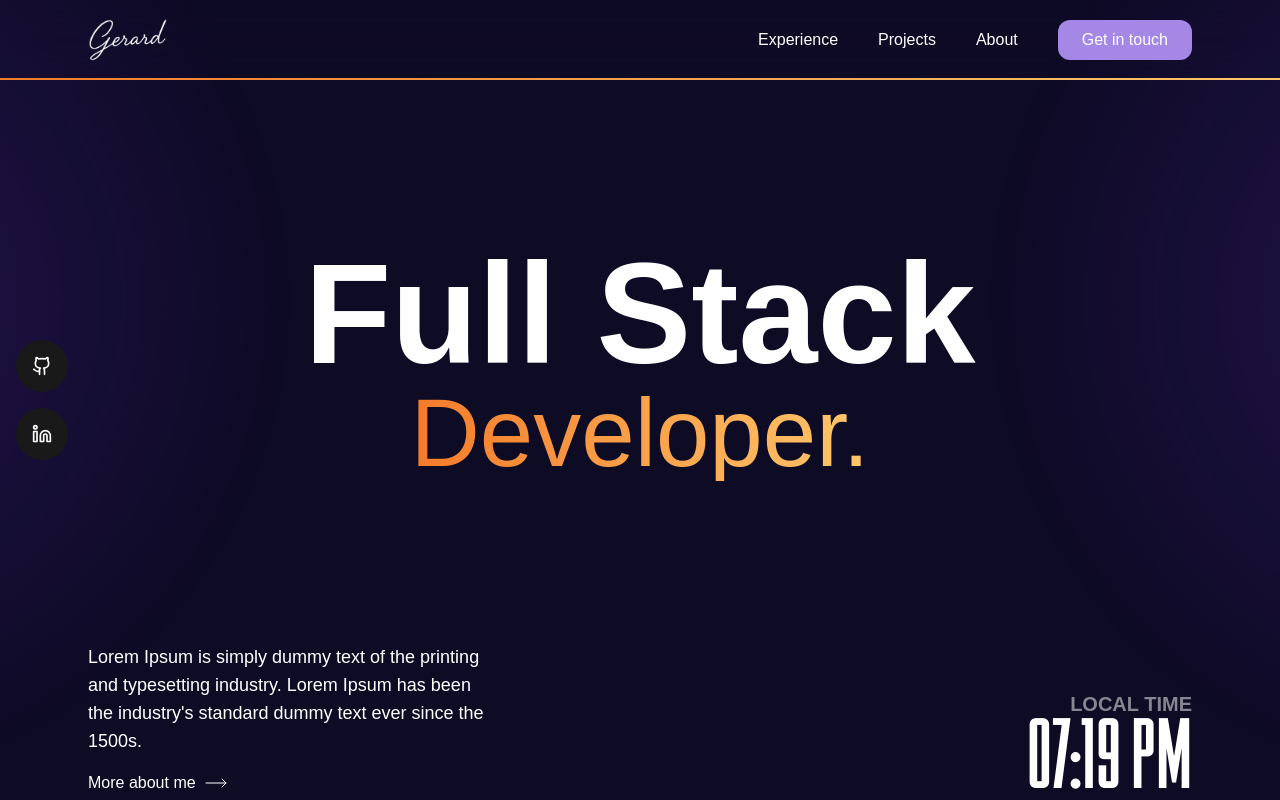
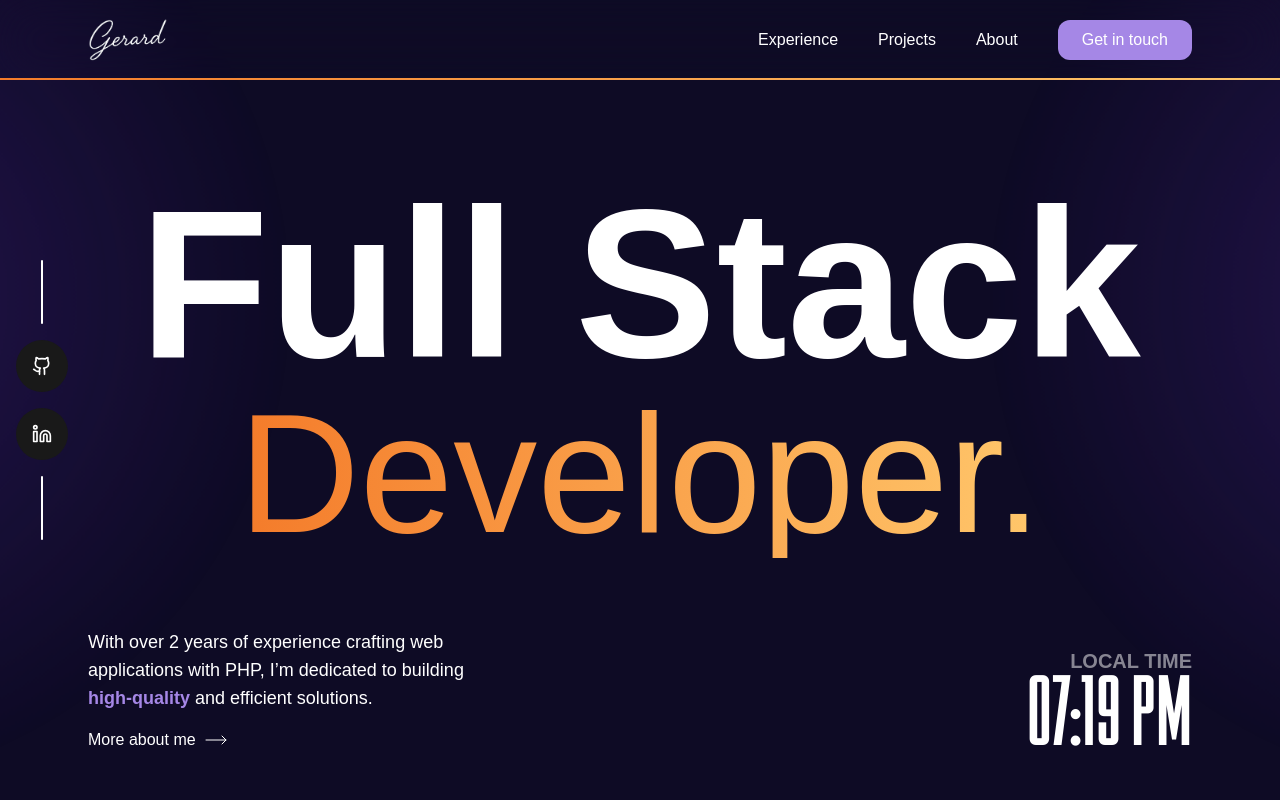
Before and after one commit to umigam3/personal-portfolio-v2, a Next.js app: page / in a window 1280 px wide. Shown: the top 800 px of the page. Built offline with nearby package versions, Linux system fonts and the light colour scheme.

Commit message:
responsive hero section

```diff
--- a/src/app/layout.tsx
+++ b/src/app/layout.tsx
@@ -7,6 +7,7 @@ import Cursor from "@components/Cursor";
 import SmoothScrolling from "@providers/SmoothScrolling";
 import LinkedIn from "@components/icons/LinkedIn";
 import GitHub from "@components/icons/GitHub";
+import Socials from "@components/Socials";
 
 export const metadata: Metadata = {
   title: "Gerard Doncel - FullStack Developer",
@@ -22,14 +23,7 @@ export default function RootLayout({
     <html lang="en" className="dark">
       <body>
         <SmoothScrolling>
-          <div className="flex flex-col gap-4 items-end fixed left-4 top-1/2 -translate-y-1/2 z-50">
-            <a className="bg-[#191919] p-4 rounded-full cursor-pointer hover:bg-primary duration-200">
-              <GitHub className="w-5 h-5" />
-            </a>
-            <a className="bg-[#191919] p-4 rounded-full cursor-pointer hover:bg-primary duration-200">
-              <LinkedIn className="w-5 h-5" />
-            </a>
-          </div>
+          <Socials />
           <Cursor />
           <Header />
           {children}
--- a/src/components/Header.tsx
+++ b/src/components/Header.tsx
@@ -12,8 +12,10 @@ export default function Header() {
       animate={{ y: 0 }}
       transition={{ duration: 0.5, delay: 0.5 }}
     >
-      <div className="flex h-full px-[5.5rem] justify-between items-center relative">
-        <img src="/signature.png" alt="Gerard Doncel" className="w-20" />
+      <div className="flex h-full px-8 md:px-[5.5rem] justify-between items-center relative">
+        <a href="#">
+          <img src="/signature.png" alt="Gerard Doncel" className="w-20" />
+        </a>
         <div className="flex items-center gap-10">
           <nav className="flex justify-end items-center gap-x-10">
             <a href="#experience">Experience</a>
--- /dev/null
+++ b/src/components/Socials.tsx
@@ -0,0 +1,29 @@
+"use client";
+
+import GitHub from "@components/icons/GitHub";
+import LinkedIn from "@components/icons/LinkedIn";
+
+export default function Socials() {
+  return (
+    <div className="hidden md:flex flex-col gap-4 items-center fixed left-4 top-[50%] -translate-y-1/2 z-50">
+      <div className="w-0.5 h-16 bg-white rounded-full"></div>
+      <a
+        href="https://github.com/"
+        target="_blank"
+        rel="noopener noreferrer"
+        className="bg-[#191919] p-4 rounded-full cursor-pointer hover:bg-primary duration-200"
+      >
+        <GitHub className="w-5 h-5" />
+      </a>
+      <a
+        href="https://linkedin.com/"
+        target="_blank"
+        rel="noopener noreferrer"
+        className="bg-[#191919] p-4 rounded-full cursor-pointer hover:bg-primary duration-200"
+      >
+        <LinkedIn className="w-5 h-5" />
+      </a>
+      <div className="w-0.5 h-16 bg-white rounded-full"></div>
+    </div>
+  );
+}
--- a/src/components/hero/Hero.tsx
+++ b/src/components/hero/Hero.tsx
@@ -4,21 +4,29 @@ export default function Hero() {
   const now = new Date();
 
   return (
-    <section id="hero" className="h-[calc(100vh-96px)] px-[5.5rem] mb-20">
-      <div className="flex flex-col items-center justify-center h-[80%]">
-        <h1 className="text-[142px] font-semibold leading-none">Full Stack</h1>
-        <h2 className="text-[96px] leading-none font-medium bg-gradient-to-r from-[#F47B2A] to-[#FFC76B] inline-block text-transparent bg-clip-text">
+    <section
+      id="hero"
+      className="h-[calc(100vh-96px)] p-8 md:px-[5.5rem] mb-16 flex flex-col md:gap-0 md:justify-between"
+    >
+      <div className="flex flex-col items-start md:items-center md:justify-center md:h-[80%]">
+        <h1 className="text-6xl sm:text-[96px] lg:text-[142px] xl:text-[212px] font-semibold leading-none whitespace-nowrap">
+          Full Stack
+        </h1>
+        <h2 className="text-4xl sm:text-[68px] lg:text-[112px] xl:text-[168px] font-medium leading-none bg-gradient-to-r from-[#F47B2A] to-[#FFC76B] inline-block text-transparent bg-clip-text">
           Developer.
         </h2>
       </div>
-      <div className="flex justify-between">
-        <div className="flex flex-col gap-4 w-[400px]">
+      <div className="flex flex-col md:flex-row justify-between md:items-end md:h-auto h-full">
+        <div className="flex flex-col gap-4 sm:w-96 lg:w-[400px]">
           <p className="text-lg">
-            Lorem Ipsum is simply dummy text of the printing and typesetting
-            industry. Lorem Ipsum has been the industry&apos;s standard dummy
-            text ever since the 1500s.
+            With over 2 years of experience crafting web applications with PHP,
+            I’m dedicated to building{" "}
+            <span className="font-semibold text-primary whitespace-nowrap">
+              high-quality
+            </span>{" "}
+            and efficient solutions.
           </p>
-          <div className="flex gap-2 items-center">
+          <a href="#aboutme" className="flex gap-2 items-center">
             <span>More about me</span>
             <svg
               xmlns="http://www.w3.org/2000/svg"
@@ -35,7 +43,7 @@ export default function Hero() {
               <path d="M18 8L22 12L18 16" />
               <path d="M2 12H22" />
             </svg>
-          </div>
+          </a>
         </div>
         <div className="flex flex-col items-end justify-end">
           <span className="opacity-50 font-semibold text-xl mb-10">
```
